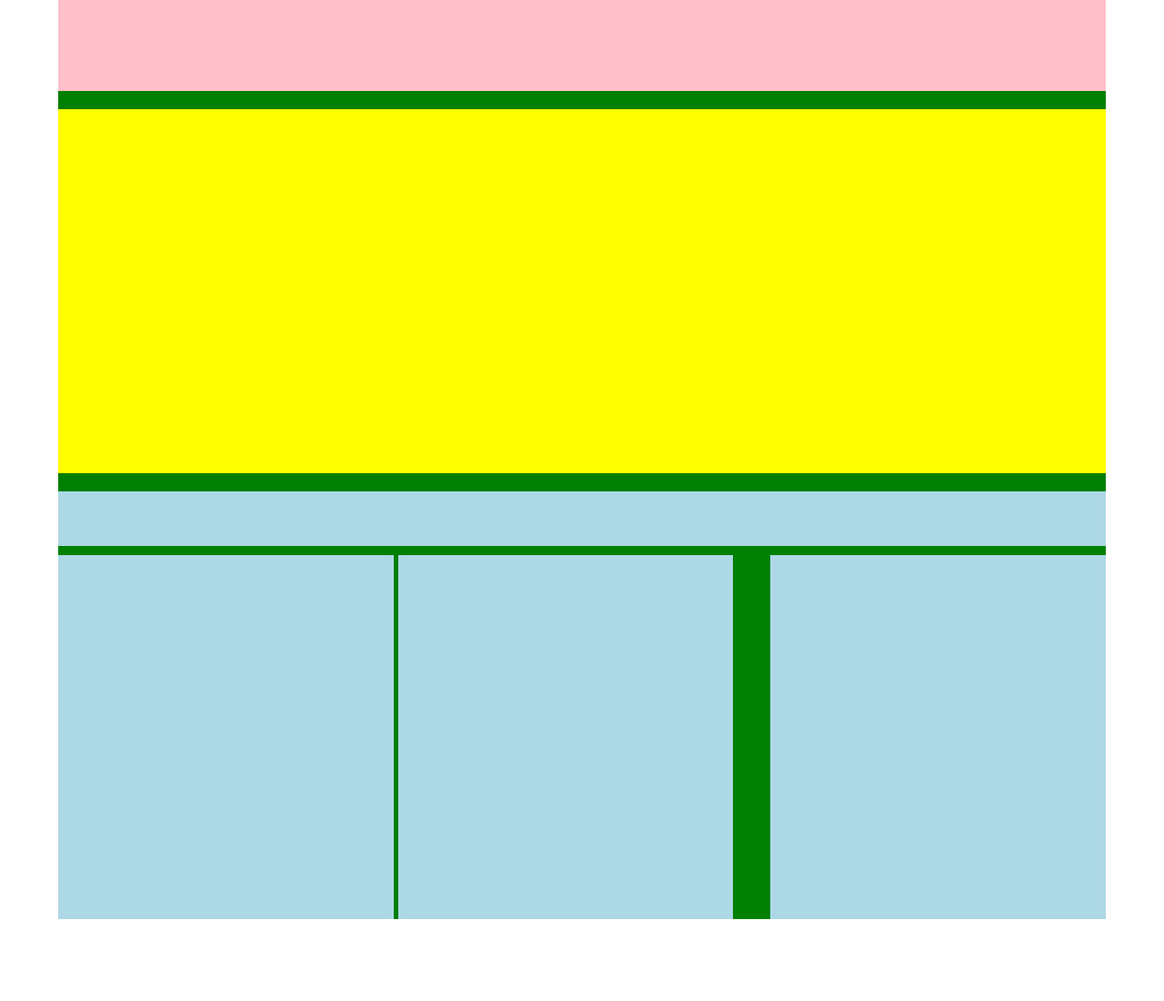
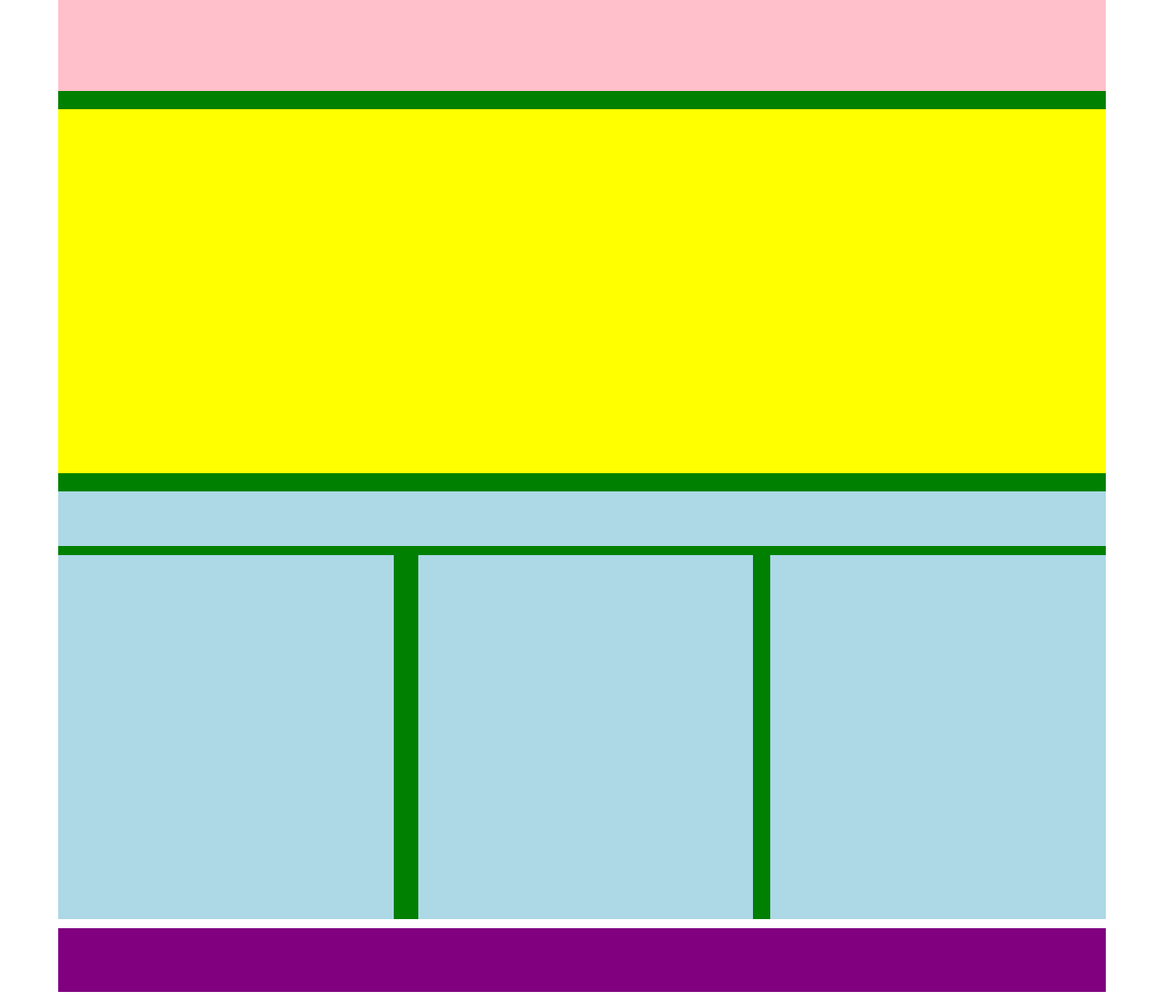
Before and after one commit to Pierre297/htmlcss-struttura-wp, a plain HTML site: page index.html in a window 1280 px wide. Shown: the whole page at 91% size. Before the commit the page ends 1010 px from the top, so only its background shows below. Drawn offline with Linux system fonts and the light colour scheme.

Commit message:
layout float

```diff
--- a/css/style.css
+++ b/css/style.css
@@ -55,7 +55,7 @@
     float: left;
     height: 400px;
     margin-top: 10px;
-    margin-left: 5px;
+    margin-left: 27px;
 }
 
 #colonna_destra {
@@ -64,4 +64,14 @@
     float: right;
     height: 400px;
     margin-top: 10px;
+    margin-left: 10px;
 }
+
+/* Footer */
+
+.purple{
+    background-color: purple;
+    height: 70px;
+    width: 90%;
+    margin:10px auto;
+}
--- a/index.html
+++ b/index.html
@@ -29,16 +29,20 @@
         <div class="container">
             <section>
                 <div id="colonna_alta"></div>
+            </section>
 
-                <div id="colonna_sinistra"></div>
-                <div id="colonna_centrale"></div>
-                <div id="colonna_destra"></div>
-
+            <section >
+             <div id="colonna_sinistra"></div>
+             <div id="colonna_centrale"></div>
+             <div id="colonna_destra"></div>
+            </section>
 
         </div>
+     </main>
 
-
-    </main>
+     <footer>
+         <div class="purple"></div>
+     </footer>
 
 </body>
 </html>
```
